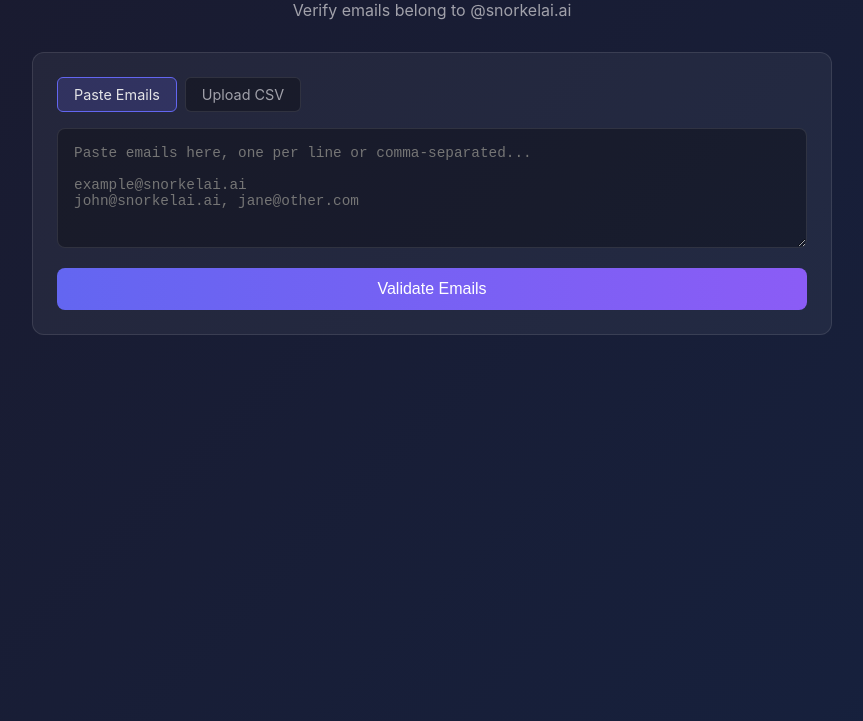
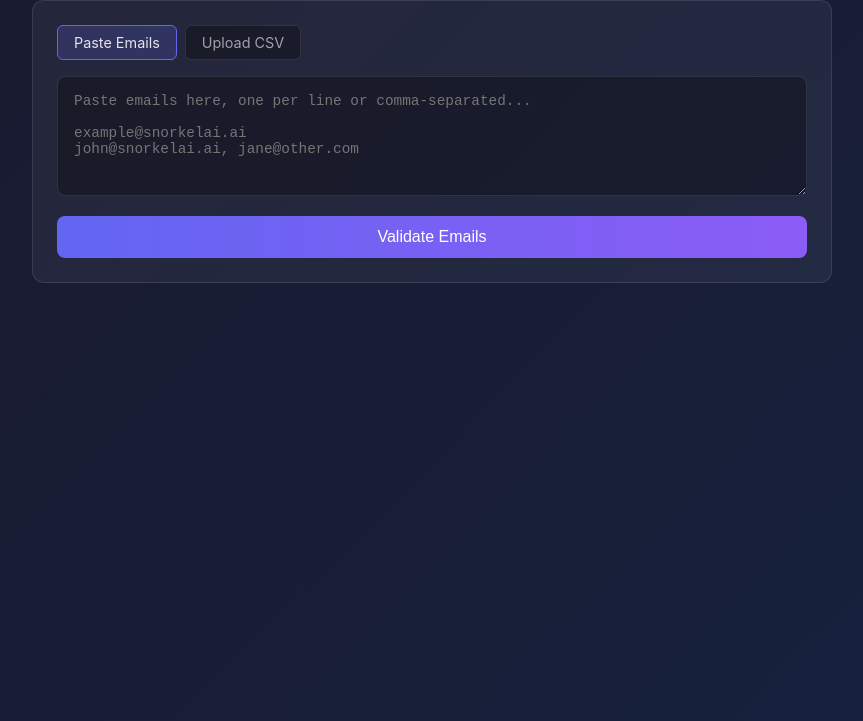
Before and after one commit to Chongnator/alias-checker, a plain HTML site: page index.html in a window 1280 px wide. Shown: the part 79-800 px from the top of the page, without its empty margins (208-1071 px from the left). Drawn offline with Linux system fonts and the light colour scheme.

Commit message:
Update index.html

```diff
--- a/index.html
+++ b/index.html
@@ -3,7 +3,7 @@
 <head>
     <meta charset="UTF-8">
     <meta name="viewport" content="width=device-width, initial-scale=1.0">
-    <title>Email Domain Validator - Snorkel AI</title>
+    <title>Email Domain Validator</title>
     <style>
         * { box-sizing: border-box; margin: 0; padding: 0; }
         body {
@@ -143,7 +143,6 @@
 <body>
     <div class="container">
         <h1>Email Domain Validator</h1>
-        <p class="subtitle">Verify emails belong to @snorkelai.ai</p>
 
         <div class="card">
             <div class="tabs">
```
